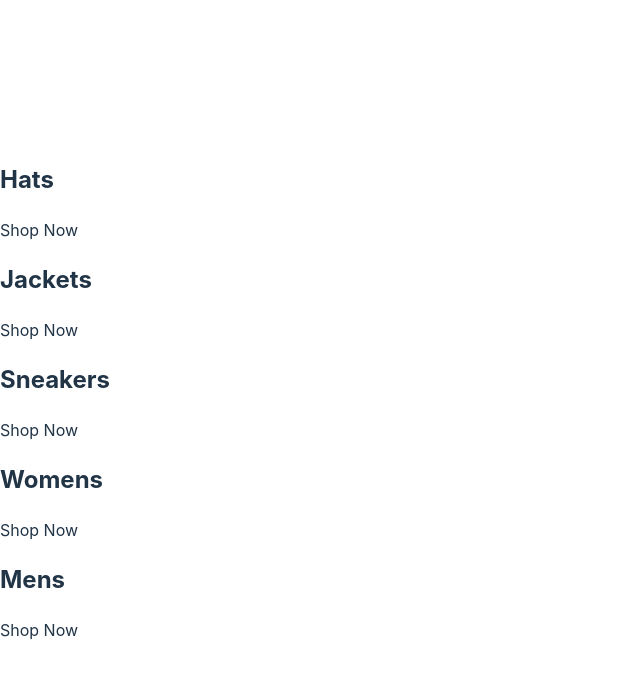
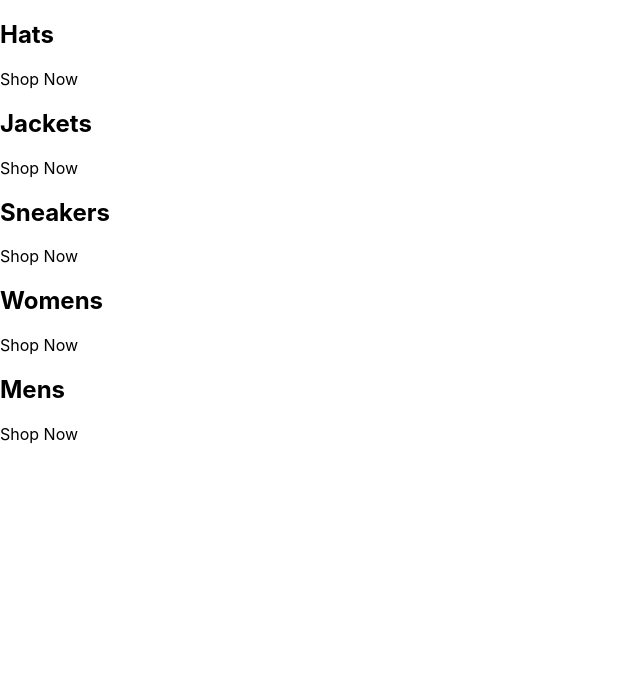
Before and after one commit to g-popp/crwn-clothing, a React (Vite) app: page / in a window 1280 px wide. Shown: the top 678 px of the page, without its empty margins (0-640 px from the left). Built offline with nearby package versions, Linux system fonts and the light colour scheme.

Commit message:
Remove initial css and add fonts

```diff
--- a/src/index.css
+++ b/src/index.css
@@ -1,69 +1,13 @@
-:root {
-  font-family: Inter, system-ui, Avenir, Helvetica, Arial, sans-serif;
-  line-height: 1.5;
-  font-weight: 400;
-
-  color-scheme: light dark;
-  color: rgba(255, 255, 255, 0.87);
-  background-color: #242424;
-
-  font-synthesis: none;
-  text-rendering: optimizeLegibility;
-  -webkit-font-smoothing: antialiased;
-  -moz-osx-font-smoothing: grayscale;
-  -webkit-text-size-adjust: 100%;
+body {
+    margin: 0;
+    font-family: -apple-system, BlinkMacSystemFont, 'Segoe UI', 'Roboto',
+        'Oxygen', 'Ubuntu', 'Cantarell', 'Fira Sans', 'Droid Sans',
+        'Helvetica Neue', sans-serif;
+    -webkit-font-smoothing: antialiased;
+    -moz-osx-font-smoothing: grayscale;
 }
 
-a {
-  font-weight: 500;
-  color: #646cff;
-  text-decoration: inherit;
+code {
+    font-family: source-code-pro, Menlo, Monaco, Consolas, 'Courier New',
+        monospace;
 }
-a:hover {
-  color: #535bf2;
-}
-
-body {
-  margin: 0;
-  display: flex;
-  place-items: center;
-  min-width: 320px;
-  min-height: 100vh;
-}
-
-h1 {
-  font-size: 3.2em;
-  line-height: 1.1;
-}
-
-button {
-  border-radius: 8px;
-  border: 1px solid transparent;
-  padding: 0.6em 1.2em;
-  font-size: 1em;
-  font-weight: 500;
-  font-family: inherit;
-  background-color: #1a1a1a;
-  cursor: pointer;
-  transition: border-color 0.25s;
-}
-button:hover {
-  border-color: #646cff;
-}
-button:focus,
-button:focus-visible {
-  outline: 4px auto -webkit-focus-ring-color;
-}
-
-@media (prefers-color-scheme: light) {
-  :root {
-    color: #213547;
-    background-color: #ffffff;
-  }
-  a:hover {
-    color: #747bff;
-  }
-  button {
-    background-color: #f9f9f9;
-  }
-}
```
